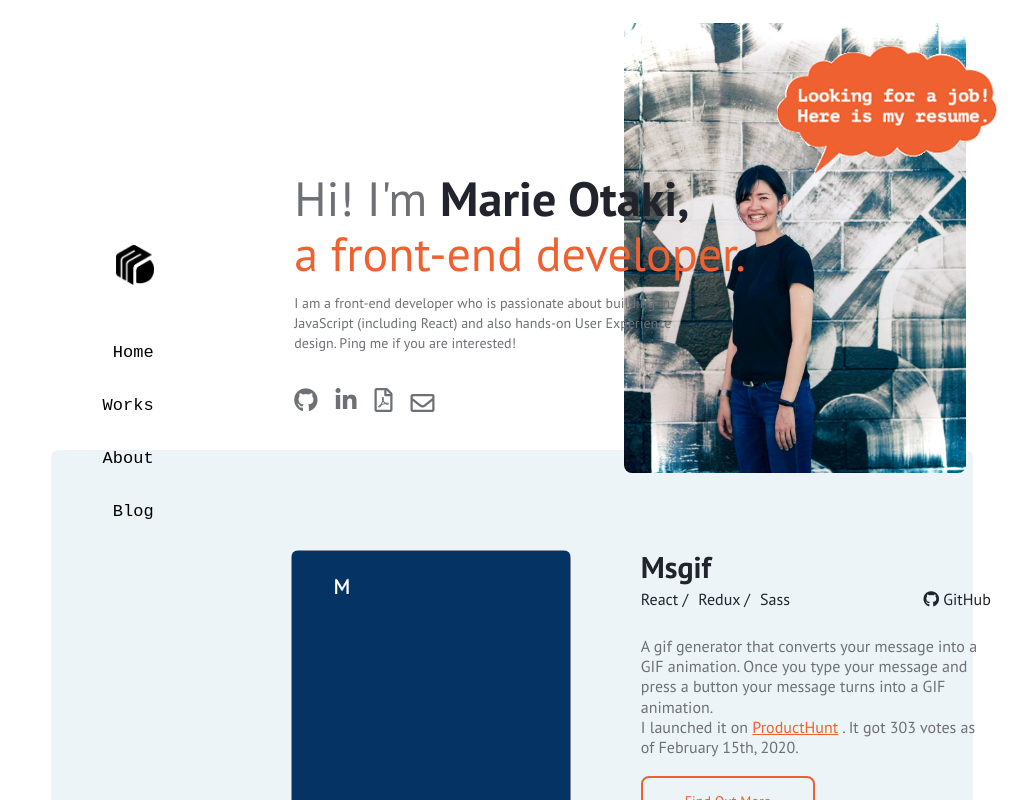
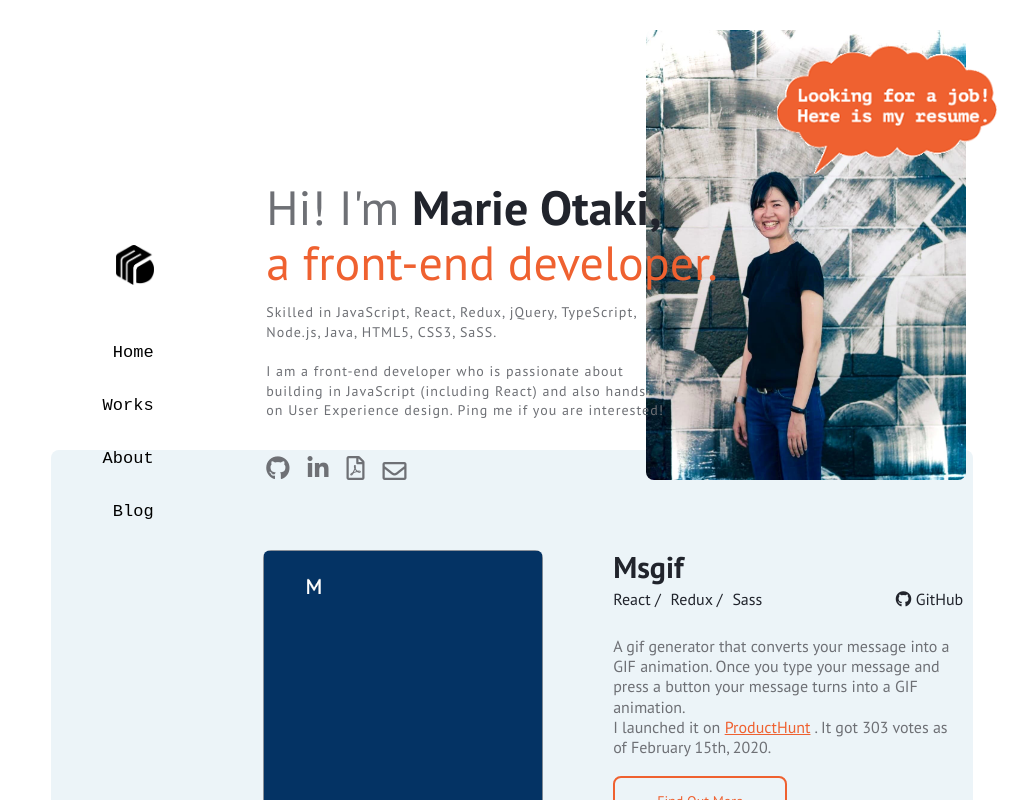
Before and after one commit to marieooq/react_portfolio, a React (Create React App) app: page / in a window 1024 px wide. Shown: the top 800 px of the page. Built offline with nearby package versions, Linux system fonts and the light colour scheme; a web font is replaced by a local one.

Commit message:
modify the design of header

```diff
--- a/src/components/ContentsContainer.css
+++ b/src/components/ContentsContainer.css
@@ -42,7 +42,7 @@
 
   .contents-inner {
     width: 700px;
-    margin-left: 26%;
+    margin-left: 23%;
   }
 }
 
--- a/src/components/Header.jsx
+++ b/src/components/Header.jsx
@@ -5,22 +5,6 @@ import './Header.scss';
 
 const Header = props => {
   if (props.section === 'header') {
-    // const links = {
-    //   Resume: '/MarieOtaki_resume.pdf',
-    //   Email: 'mailto:otakimarie@gmail.com',
-    //   LinkedIn: 'https://www.linkedin.com/in/marieotaki/',
-    //   GitHub: 'https://github.com/marieooq'
-    // };
-
-    // const snsLinks = Object.keys(links).map((keyName, index) => {
-    //   return (
-    //     <li key={index}>
-    //       <a href={links[keyName]} target="_blank" rel="noopener noreferrer">
-    //         <i className="fab fa-github"></i>
-    //       </a>
-    //     </li>
-    //   );
-    // });
     return (
       <header>
         <div className="main-img">
@@ -41,8 +25,11 @@ const Header = props => {
               <span id="job-title">a front-end developer.</span>
             </h1>
             <p>
-              I am a front-end developer who is passionate about building in
-              JavaScript (including React) and also hands-on User Experience
+              Skilled in JavaScript, React, Redux, jQuery, TypeScript, Node.js,
+              Java, HTML5, CSS3, SaSS.
+              <br />
+              <br />I am a front-end developer who is passionate about building
+              in JavaScript (including React) and also hands-on User Experience
               design. Ping me if you are interested!
             </p>
             <ul>
--- a/src/components/Header.scss
+++ b/src/components/Header.scss
@@ -3,6 +3,7 @@ header {
   margin-left: 0%;
   height: auto;
   position: relative;
+  display: block;
 }
 
 header.about-header,
@@ -61,12 +62,13 @@ header.work-ph-header a#productHunt_msgif {
 
 .introduction {
   width: 90%;
-  margin: 0 auto;
+  margin: 60px auto;
   position: static;
-
   .introduction-inner {
+    // width: 90%;
+    margin: 0 auto;
     h1 {
-      width: 500px;
+      // width: 500px;
       font-size: 44px;
       font-family: var(--mainFont);
       font-weight: 400;
@@ -90,6 +92,7 @@ header.work-ph-header a#productHunt_msgif {
       font-size: 14px;
       color: var(--subFontColor);
       line-height: 1.4;
+      letter-spacing: 1px;
     }
 
     ul {
@@ -171,16 +174,21 @@ header.work-ph-header a#productHunt_msgif {
     height: 450px;
     margin-left: 20%;
     position: relative;
+    display: flex;
+    flex-direction: row-reverse;
+    justify-content: space-between;
   }
   .main-img {
     img#profile-photo {
       display: block;
-      height: 450px;
-      margin: 0;
-      position: absolute;
-      top: 5%;
-      right: 0;
+      height: 400px;
+      margin: 60px 0 0 0;
       z-index: 1;
+      // margin: 0;
+      // position: absolute;
+      // top: 5%;
+      // right: 0;
+      // z-index: 1;
     }
     img#speech-bubble {
       position: absolute;
@@ -195,11 +203,13 @@ header.work-ph-header a#productHunt_msgif {
     width: 380px;
     padding: 0px;
     background-color: transparent;
-    position: absolute;
-    top: 38%;
-    left: 4%;
     z-index: 2;
+    // position: absolute;
+    // top: 38%;
+    // left: 4%;
+    // z-index: 2;
     .introduction-inner {
+      margin-top: 120px;
       h1 {
         font-size: 2.5rem;
         font-family: var(--mainFont);
@@ -249,16 +259,19 @@ header.work-ph-header a#productHunt_msgif {
     height: 450px;
     margin-left: 26%;
     position: relative;
+    display: flex;
+    flex-direction: row-reverse;
+    justify-content: space-between;
   }
   .main-img {
     img#profile-photo {
       display: block;
       height: 450px;
-      margin: 0;
-      position: absolute;
-      top: 5%;
-      right: 0;
-      z-index: 1;
+      margin: 30px 0 0 0;
+      // position: absolute;
+      // top: 5%;
+      // right: 0;
+      // z-index: 1;
     }
     img#speech-bubble {
       position: absolute;
@@ -270,15 +283,17 @@ header.work-ph-header a#productHunt_msgif {
   }
 
   .introduction {
-    width: 450px;
-    padding: 0px;
-    background-color: transparent;
-    position: absolute;
-    top: 38%;
-    left: 4%;
-    z-index: 2;
+    // width: 450px;
+    // padding: 0px;
+    // background-color: transparent;
+    // position: absolute;
+    // top: 38%;
+    // left: 4%;
+    // z-index: 2;
     .introduction-inner {
+      margin-top: 120px;
       h1 {
+        width: 500px;
         font-size: 3rem;
       }
     }
```
